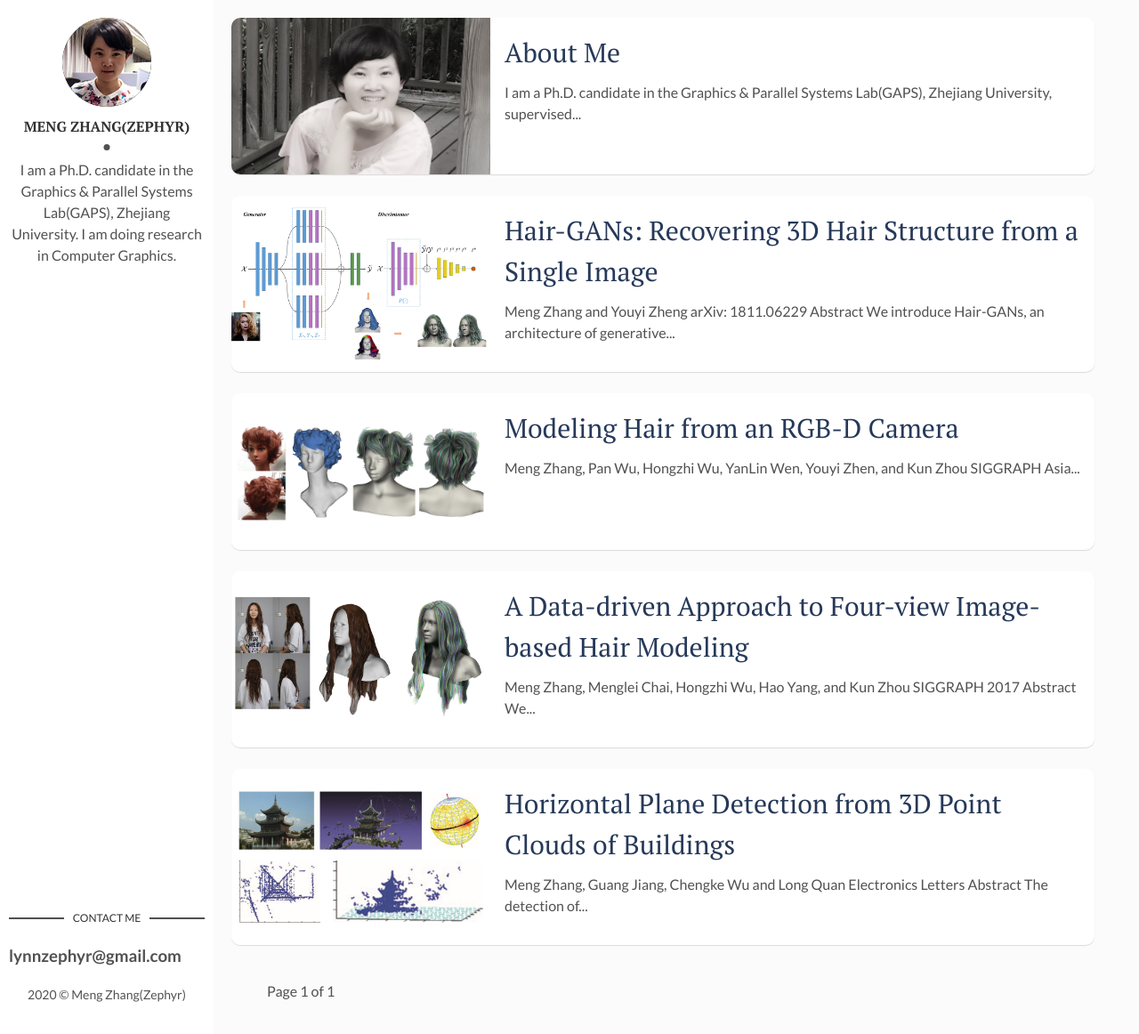
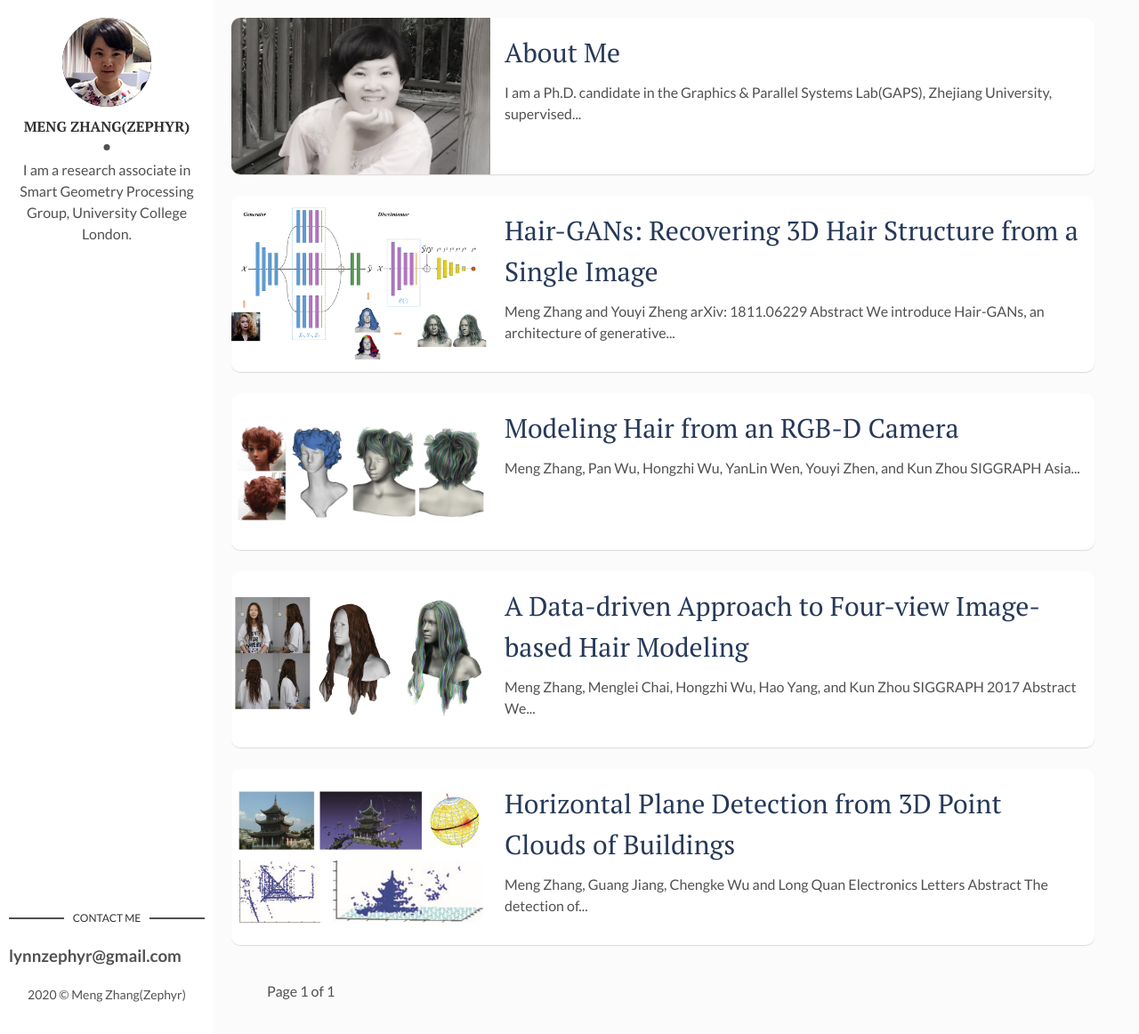
Before and after one commit to MengZephyr/MengZephyr.github.io, a Jekyll site: the page built from index.html, in a window 1280 px wide and 1162 px high. Shown: the whole window at 89% size. Built offline with Jekyll 4.4.1, drawn with Linux system fonts in a browser that asks for light colours; the list of posts is cut into pages by our own code.

Commit message:
Update _config.yml

```diff
--- a/_config.yml
+++ b/_config.yml
@@ -1,6 +1,6 @@
-title: Hello, world! I'm Meng Zephyr
+title: MengZephyr
 description: > # this means to ignore newlines until "baseurl:"
-  Meng Zephyr(Zhang) is a Ph.D. candidate in the Graphics & Parallel Systems Lab(GAPS), Zhejiang University.
+  Meng Zephyr(Zhang) is a research associate in Smart Geometry Processing Group, University College London.
 permalink: ':title/'
 baseurl: "" # the subpath of your site, e.g. /blog
 url: "https://mengzephyr.github.io/" # the base hostname & protocol for your site, e.g. http://example.com
@@ -9,10 +9,10 @@ site-twitter: #if your site has a twitter account, enter it here
 # Author Settings
 author: Meng Zhang(Zephyr) # add your name
 author-img: me.jpg # add your photo
-about-author: I am a Ph.D. candidate in the Graphics & Parallel Systems Lab(GAPS), Zhejiang University. I am doing research in Computer Graphics. # add description
+about-author: I am a research associate in Smart Geometry Processing Group, University College London. # add description
 social-twitter: # add your Twitter handle
 social-facebook: # add your Facebook handle
-social-github: # add your Github handle
+social-github: https://github.com/MengZephyr # add your Github handle
 social-linkedin: # add your Linkedin handle
 social-email: lynnzephyr@gmail.com # add your Email address
 
```
